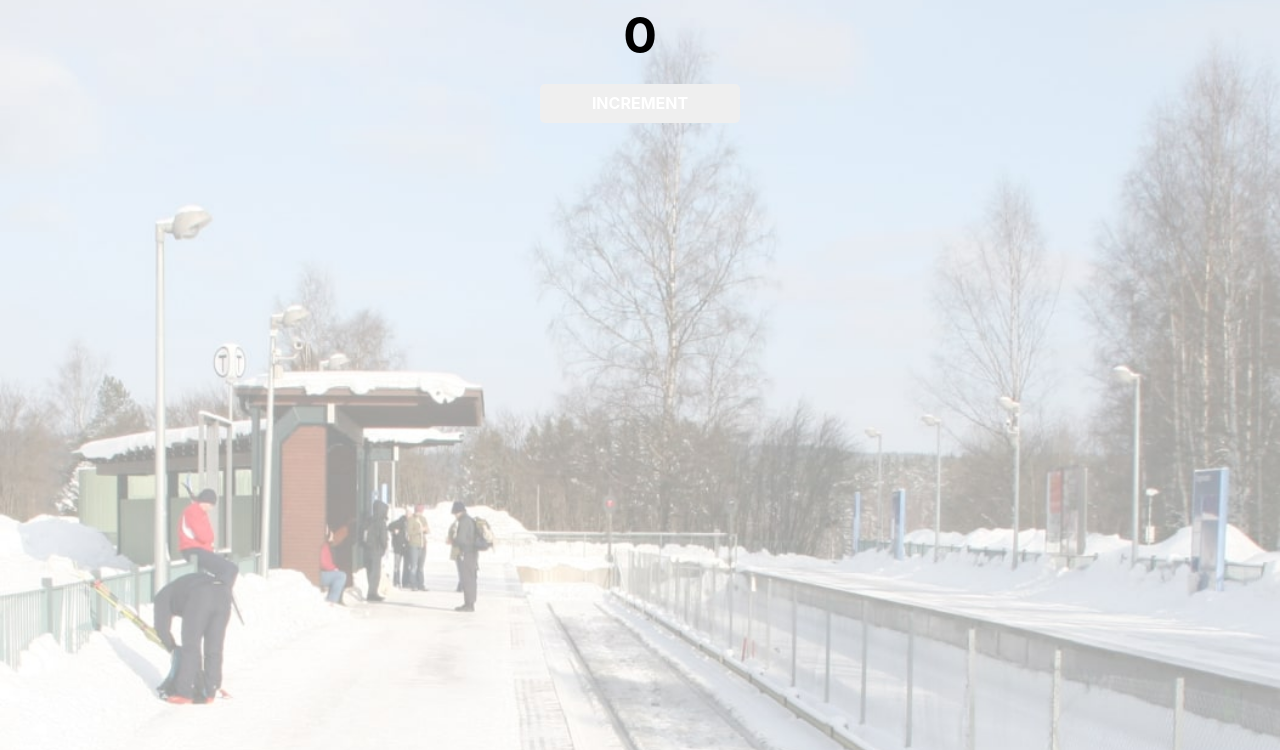
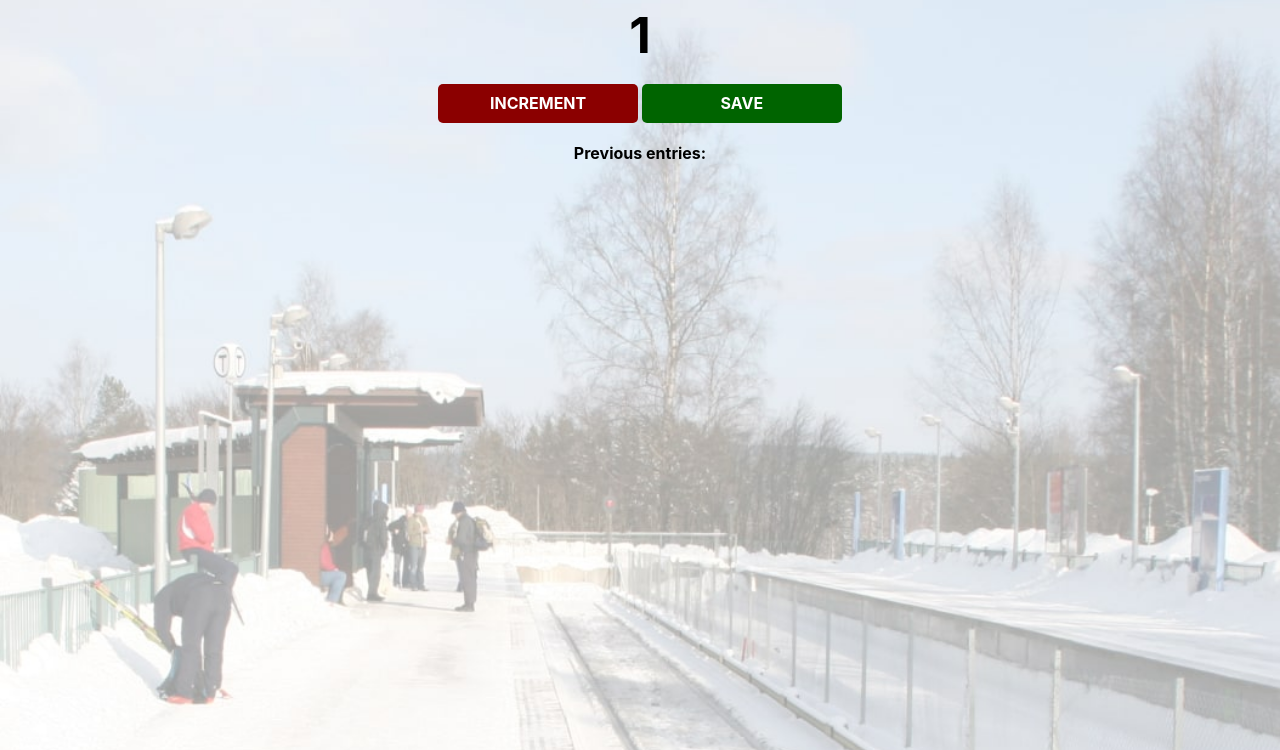
Before and after one commit to Nuwan-s-Play-Ground/passenger-app, a plain HTML site: page index.html in a window 1280 px wide. Both pictures are taken after a click on the button "INCREMENT". Shown: the part 50-800 px from the top of the page. Drawn offline with nearby package versions, Linux system fonts and the light colour scheme.

Commit message:
Implement functions

```diff
--- a/index.html
+++ b/index.html
@@ -1,11 +1,14 @@
 <html>
-    <head><link rel="stylesheet" href="https://cdnjs.cloudflare.com/ajax/libs/normalize/8.0.1/normalize.css">
+    <head>
+        <link rel="stylesheet" href="https://cdnjs.cloudflare.com/ajax/libs/normalize/8.0.1/normalize.css">
         <link rel="stylesheet" href="index.css">
     </head>
     <body>
         <h1>People Entered</h1>
         <h2 id="count-el">0</h2>
-        <button id="increment">INCREMENT</button>
+        <button id="increment-btn" onclick="increment()">INCREMENT</button>
+        <button id="save-btn" onclick="save()">SAVE</button>
+        <p id="save-el">Previous entries: </p>
         <script src="index.js"></script>
     </body>
 </html>
--- a/index.js
+++ b/index.js
@@ -0,0 +1,17 @@
+let count = 0;
+let saveEl = document.getElementById("save-el");
+let countEl = document.getElementById("count-el");
+
+function increment() {
+    count += 1;
+    countEl.textContent = count;
+}
+
+function save() {
+    let countStr = count + " - ";
+    saveEl.textContenttStr;
+    countEl.textContent = 0;
+    count = 0;
+}
+
+console.log("Let's count people on the subway!");
```
